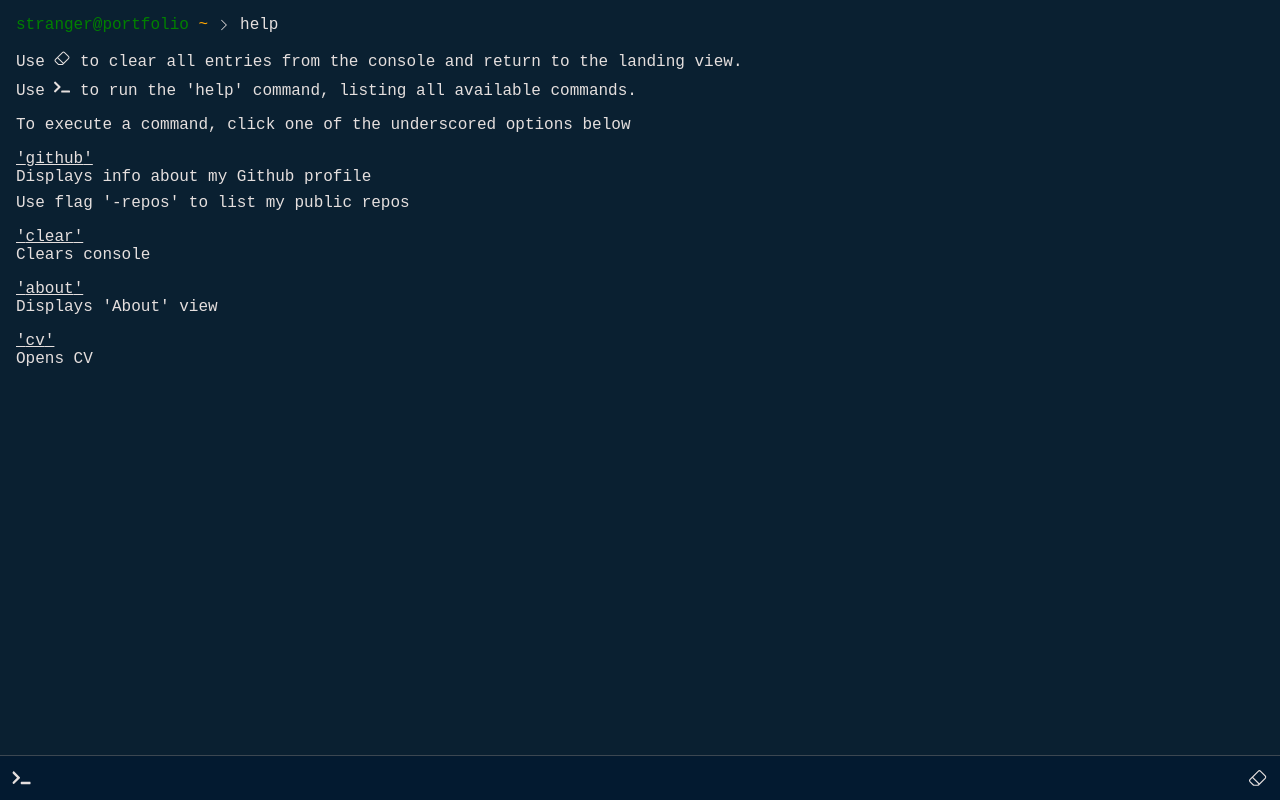
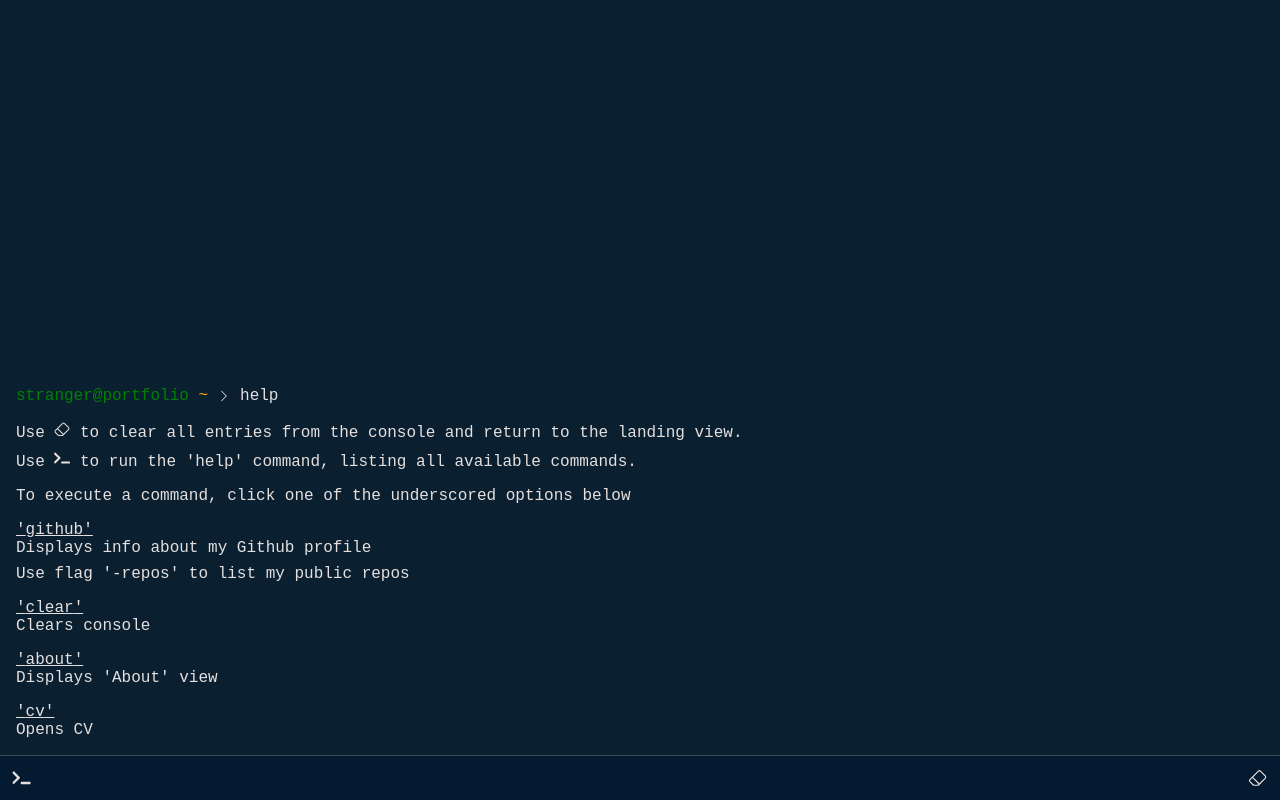
Before and after one commit to Olivergg1/portfolio, a React (Create React App) app: page / in a window 1280 px wide. Both pictures are taken after a click on the button 22 px from the left and 777 px from the top of the page. Built offline with nearby package versions, Linux system fonts and the light colour scheme; no server answers.

Commit message:
update list flex to align items to bottom

```diff
--- a/src/components/Console/components/ConsoleList/ConsoleList.css
+++ b/src/components/Console/components/ConsoleList/ConsoleList.css
@@ -1,6 +1,7 @@
 #console-list {
   display: flex;
   flex-direction: column;
+  justify-content: end;
   gap: 1rem;
 
   height: 100%;
```
